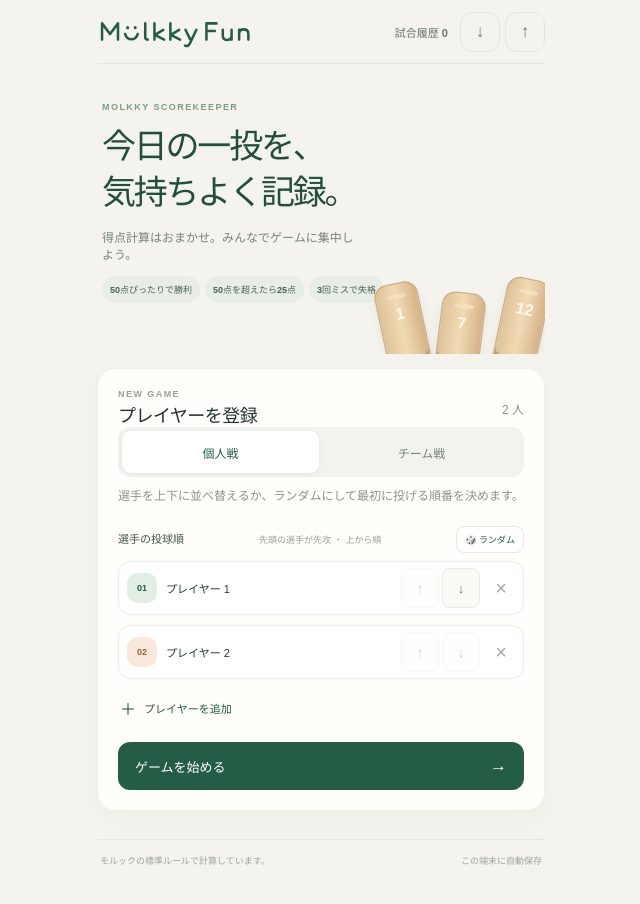
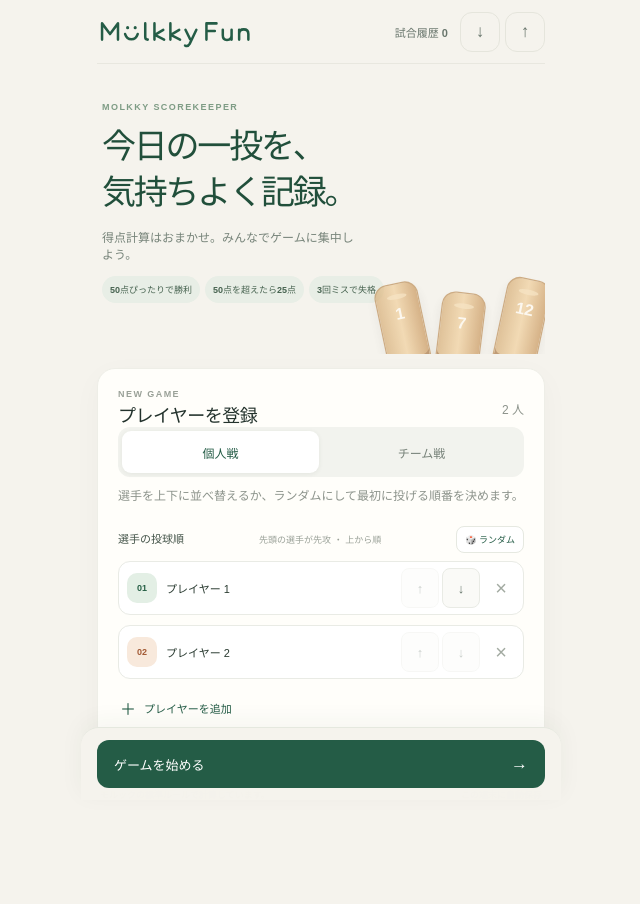
Before and after one commit to kusano-tf/molkky-fun, a React (Vite) app: page / in a window 1280 px wide. Shown: the top 904 px of the page, without its empty margins (319-959 px from the left). Built offline with nearby package versions, Linux system fonts and the light colour scheme.

Commit message:
ボタン位置修正

```diff
--- a/index.html
+++ b/index.html
@@ -2,7 +2,7 @@
 <html lang="ja">
   <head>
     <meta charset="UTF-8" />
-    <meta name="viewport" content="width=device-width, initial-scale=1.0" />
+    <meta name="viewport" content="width=device-width, initial-scale=1.0, viewport-fit=cover" />
     <meta name="theme-color" content="#f5f0e5" />
     <link rel="manifest" href="%BASE_URL%manifest.webmanifest" />
     <link rel="apple-touch-icon" href="%BASE_URL%icons/apple-touch-icon.png" />
--- a/src/App.tsx
+++ b/src/App.tsx
@@ -888,7 +888,9 @@ function App() {
                 </div>
               </details>
             )}
-            <button className="primary-button start-button" type="submit">ゲームを始める <span>→</span></button>
+            <div className="bottom-action-bar">
+              <button className="primary-button start-button" type="submit">ゲームを始める <span>→</span></button>
+            </div>
           </form>
         </section>
       ) : isFinished ? (
@@ -1061,9 +1063,11 @@ function App() {
           >
             {isSharing ? "画像を準備中…" : "試合結果をシェア"} <span>↗</span>
           </button>
-          <button className="primary-button analysis-new-game" onClick={startAnotherGame}>
-            新しいゲームを始める <span>→</span>
-          </button>
+          <div className="bottom-action-bar">
+            <button className="primary-button analysis-new-game" onClick={startAnotherGame}>
+              新しいゲームを始める <span>→</span>
+            </button>
+          </div>
         </section>
       ) : (
         <section className="game-layout">
@@ -1109,9 +1113,9 @@ function App() {
                 <strong>{selectedPins.length ? scoreThrow(selectedPins) : "—"}<small> 点</small></strong>
                 <small>{selectedPins.length === 1 ? "ピンの数字が得点" : selectedPins.length > 1 ? "倒れた本数が得点" : "ピンを選択してください"}</small>
               </div>
-              <div className="throw-actions">
+              <div className="throw-actions bottom-action-bar">
                 <button className="primary-button record-button" disabled={!selectedPins.length || isFinished} onClick={() => submitThrow(selectedPins)}>
-                  得点を記録する <span>→</span>
+                  {selectedPins.length ? `${scoreThrow(selectedPins)}点を記録する` : "得点を記録する"} <span>→</span>
                 </button>
                 <button className="miss-button" disabled={isFinished} onClick={() => submitThrow([])}>今回はミス</button>
               </div>
--- a/src/styles.css
+++ b/src/styles.css
@@ -18,7 +18,7 @@ button, input { font: inherit; }
 button { cursor: pointer; }
 button:disabled { cursor: not-allowed; opacity: .48; }
 
-.app-shell { width: min(100%, 480px); margin: 0 auto; padding: 0 16px 24px; }
+.app-shell { width: min(100%, 480px); margin: 0 auto; padding: 0 16px calc(112px + env(safe-area-inset-bottom, 0px)); }
 .topbar { position: sticky; z-index: 5; top: 0; height: 64px; display: flex; align-items: center; justify-content: space-between; border-bottom: 1px solid #e8e7df; background: #f5f3ed; }
 .brand { display: flex; align-items: center; gap: 12px; color: inherit; text-decoration: none; }
 .brand { min-width: 0; flex-shrink: 1; }
@@ -121,7 +121,7 @@ button:disabled { cursor: not-allowed; opacity: .48; }
 .primary-button { display: flex; justify-content: space-between; align-items: center; min-height: 48px; padding: 0 17px; border: 0; border-radius: 12px; background: var(--green); color: white; font-size: 13px; font-weight: 700; transition: background .15s, transform .15s; }
 .primary-button:hover:not(:disabled) { background: var(--green-dark); transform: translateY(-1px); }
 .primary-button span { margin-left: 20px; font-size: 17px; }
-.start-button { width: 100%; margin-top: 18px; }
+.start-button { width: 100%; }
 
 .game-layout { display: block; margin: 14px auto 24px; }
 .game-main { display: grid; gap: 12px; }
@@ -228,5 +228,20 @@ button:disabled { cursor: not-allowed; opacity: .48; }
 .history-matrix-cell span { flex: 0 0 auto; color: #78857a; font-size: 8px; white-space: nowrap; }
 .history-matrix-cell small { overflow: hidden; color: #8e978e; font-size: 8px; text-overflow: ellipsis; white-space: nowrap; }
 .analysis-new-game { width: 100%; min-height: 52px; }
+.bottom-action-bar {
+  position: fixed;
+  z-index: 20;
+  bottom: 0;
+  left: 50%;
+  transform: translateX(-50%);
+  width: min(100%, 480px);
+  margin: 0;
+  padding: 12px 16px calc(12px + env(safe-area-inset-bottom, 0px));
+  border-top: 1px solid #e5e8df;
+  border-radius: 18px 18px 0 0;
+  background: #f5f3edf5;
+  box-shadow: 0 -6px 24px #28382f0c;
+  backdrop-filter: blur(12px);
+}
 .app-footer { display: flex; flex-wrap: wrap; justify-content: space-between; gap: 6px; margin: 0 auto; padding: 14px 3px 0; border-top: 1px solid #e8e7df; color: #9da39b; font-size: 9px; }
 .history-names { overflow: hidden; text-overflow: ellipsis; white-space: nowrap; }
```
